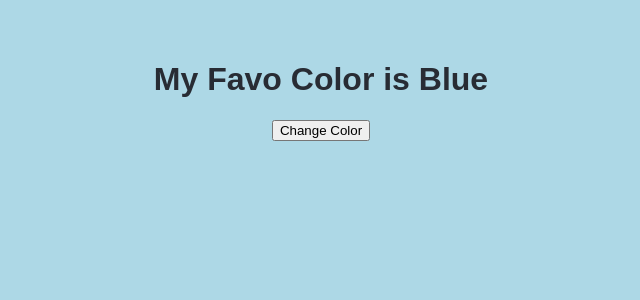
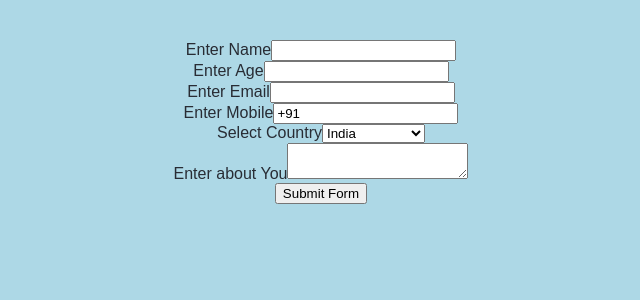
Before and after one commit to sai-tech-dev/react-tutorial, a React (Create React App) app: page / in a window 1280 px wide. Shown: the top 300 px of the page, without its empty margins (319-959 px from the left). Built offline with nearby package versions, Linux system fonts and the light colour scheme.

Commit message:
new changes

```diff
--- a/src/components/Scooter.js
+++ b/src/components/Scooter.js
@@ -18,7 +18,7 @@ function Scooter() {
     })
   }
 
-  console.log("Check State",scooter);
+  // console.log("Check State",scooter);
 
   return (
     <>
--- a/src/index.js
+++ b/src/index.js
@@ -22,7 +22,7 @@ root.render(
     {/* <Header /> */}
     {/* <App /> */}
     {/* function_state */}
-    <FavoriteColor />
+    {/* <FavoriteColor /> */}
     {/* class_state */}
     {/* <CarState /> */}
     {/* multiple_state */}
@@ -31,7 +31,7 @@ root.render(
     {/* <List/> */}
     {/* useEffect_hook */}
     {/* <Timer/> */}
-    {/* <MyForm/> */}
+    <MyForm/>
   </>
   // </React.StrictMode>
 );
```
